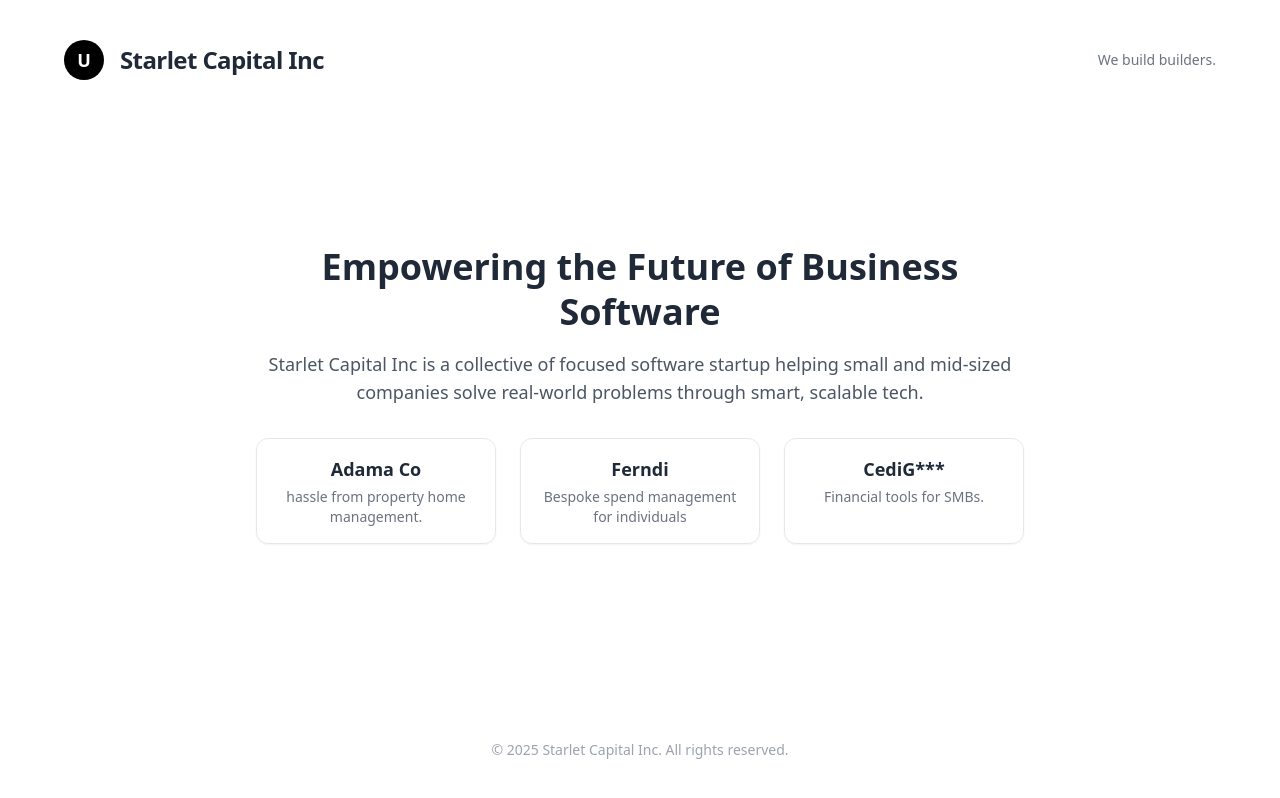
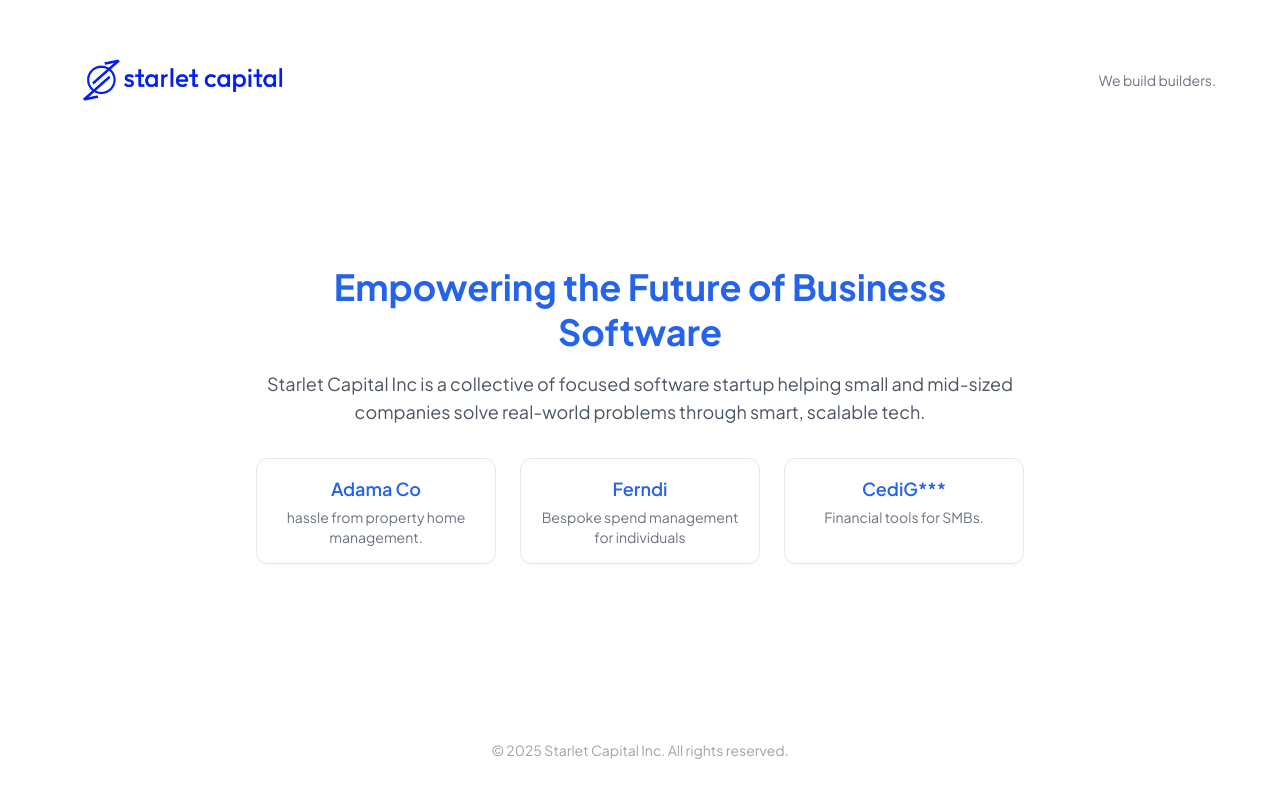
Before and after one commit to rasheedmhd/scapital, a plain HTML site: page index.html in a window 1280 px wide. Drawn offline with nearby package versions, Linux system fonts and the light colour scheme; a web font is replaced by a local one.

Commit message:
Font + Logo

```diff
--- a/index.html
+++ b/index.html
@@ -5,11 +5,15 @@
     <meta name="viewport" content="width=device-width, initial-scale=1.0" />
     <title>Starlet Capital Inc</title>
     <script src="https://cdn.tailwindcss.com"></script>
+    <link rel="preconnect" href="https://fonts.googleapis.com">
+<link rel="preconnect" href="https://fonts.gstatic.com" crossorigin>
+<link href="https://fonts.googleapis.com/css2?family=Flow+Block&family=IBM+Plex+Sans:ital,wght@0,100..700;1,100..700&family=Plus+Jakarta+Sans:ital,wght@0,200..800;1,200..800&display=swap" rel="stylesheet">
     <style>
       html,
       body {
         height: 100%;
         margin: 0;
+        font-family: "Plus Jakarta Sans", sans-serif;
       }
     </style>
   </head>
@@ -18,17 +22,14 @@
       <!-- Header -->
       <header class="flex items-center justify-between w-full max-w-6xl">
         <div class="flex items-center space-x-4">
-          <div class="w-10 h-10 bg-black rounded-full flex items-center justify-center text-white font-bold text-lg">
-            U
-          </div>
-          <h1 class="text-2xl font-semibold tracking-tight">Starlet Capital Inc</h1>
+          <img src="assets/logo.png" alt="Logo" class="h-20 w-30" />
         </div>
         <span class="text-sm text-gray-500">We build builders.</span>
       </header>
 
       <!-- Main Content -->
       <main class="flex flex-col items-center justify-center flex-grow text-center max-w-3xl">
-        <h2 class="text-4xl font-bold leading-tight mb-4">
+        <h2 class="text-4xl font-bold leading-tight text-blue-600 mb-4">
           Empowering the Future of Business Software
         </h2>
         <p class="text-lg text-gray-600 mb-8">
@@ -37,15 +38,15 @@
 
         <div class="grid grid-cols-1 sm:grid-cols-3 gap-6 w-full">
           <div class="p-4 border rounded-xl shadow-sm hover:shadow-md transition">
-            <h3 class="text-lg font-semibold">Adama Co</h3>
+            <h3 class="text-lg font-semibold text-blue-600">Adama Co</h3>
             <p class="text-sm text-gray-500 mt-1">hassle from property home management.</p>
           </div>
           <div class="p-4 border rounded-xl shadow-sm hover:shadow-md transition">
-            <h3 class="text-lg font-semibold">Ferndi</h3>
+            <h3 class="text-lg font-semibold text-blue-600">Ferndi</h3>
             <p class="text-sm text-gray-500 mt-1">Bespoke spend management for individuals</p>
           </div>
           <div class="p-4 border rounded-xl shadow-sm hover:shadow-md transition">
-            <h3 class="text-lg font-semibold">CediG***</h3>
+            <h3 class="text-lg font-semibold text-blue-600">CediG***</h3>
             <p class="text-sm text-gray-500 mt-1">Financial tools for SMBs.</p>
           </div>
         </div>
```
Also changed, not shown: assets/logo.png (added), 2 other files.
